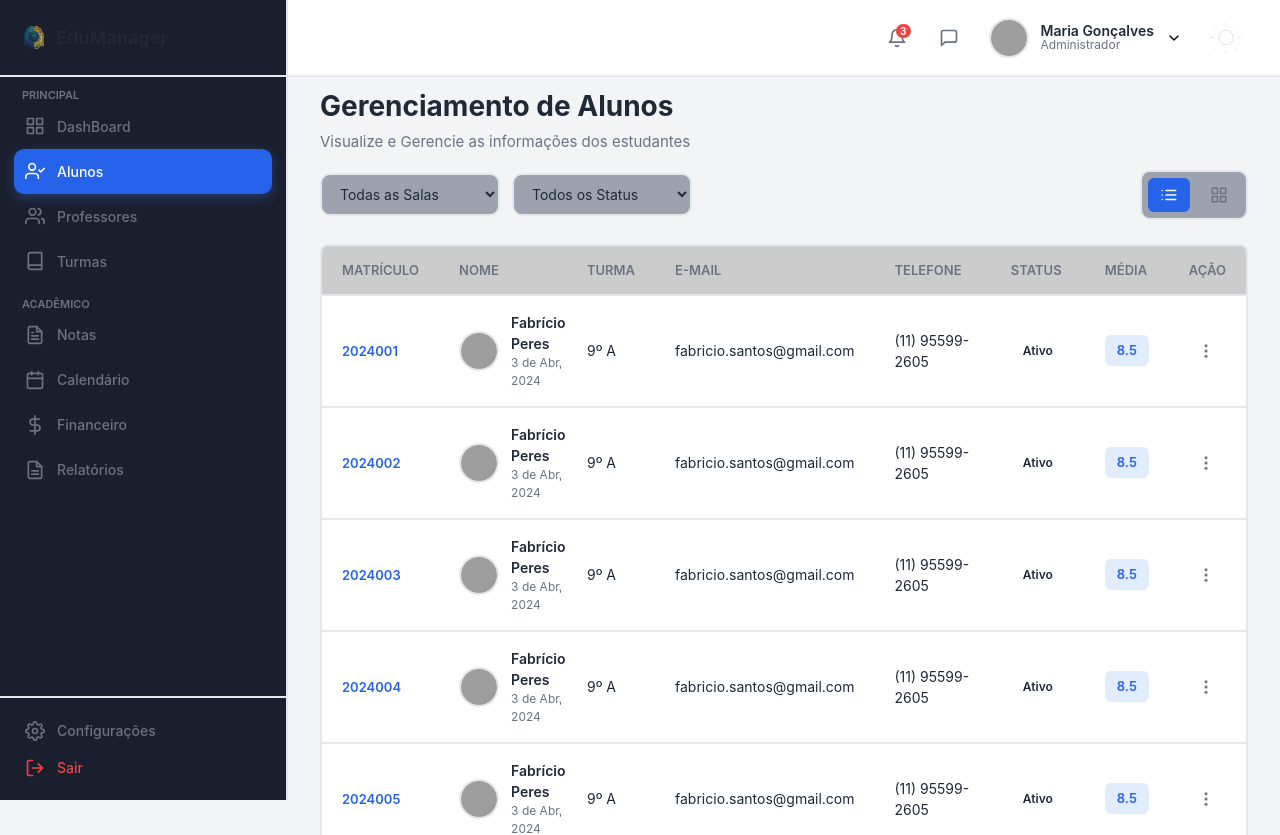
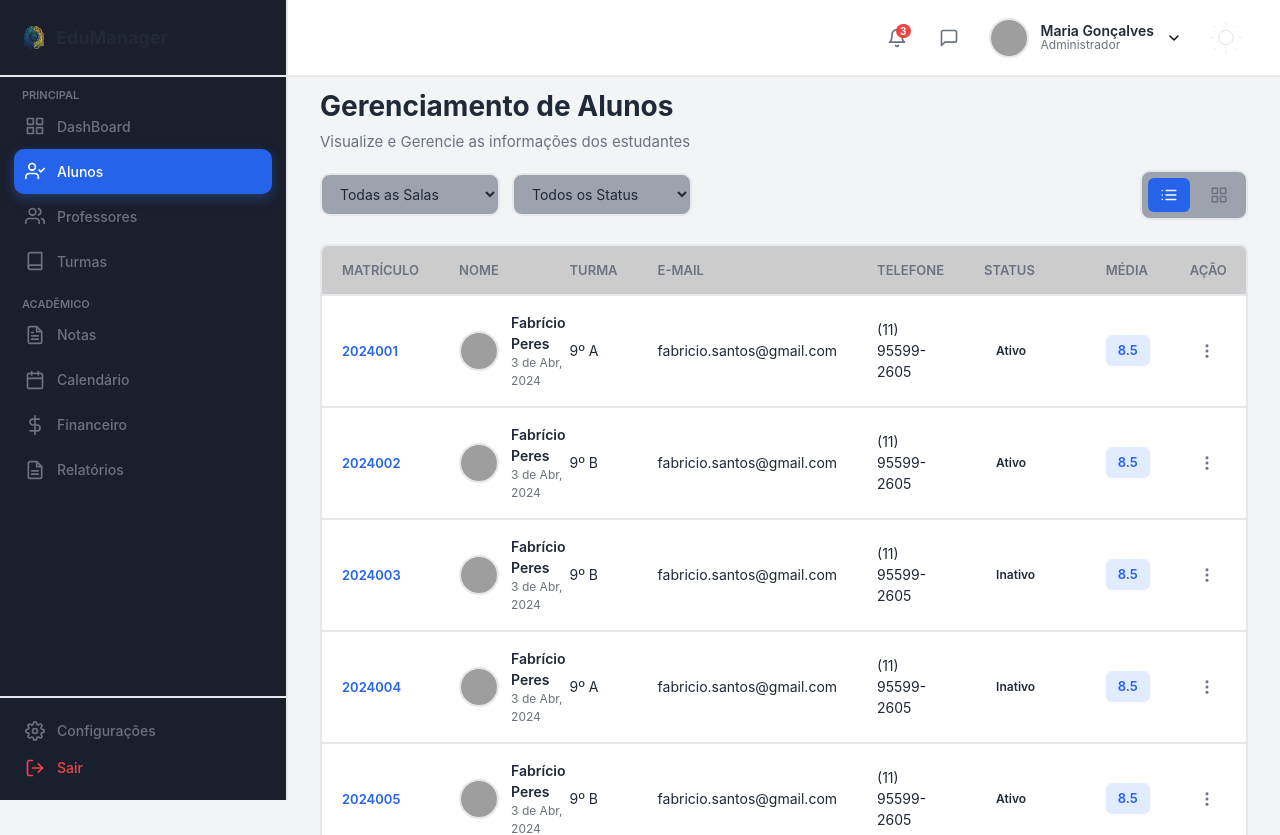
Before and after one commit to DevPeress/EduConnect-Web, a React (Vite) app: page /admin/alunos in a window 1280 px wide. Shown: the top 835 px of the page. Built offline with nearby package versions, Linux system fonts and the light colour scheme; grey boxes are pictures that could not be loaded.

Commit message:
Ajuste dos dados

```diff
--- a/src/paginas/Administracao/Alunos/index.tsx
+++ b/src/paginas/Administracao/Alunos/index.tsx
@@ -22,15 +22,20 @@ const AlunosAdmin = () => {
       prevDados + 6 > alunos.length ? alunos.length : prevDados + 6
     );
     setPagina((prevDados) => ({
-      ...prevDados, atual: prevDados.atual + 1 > prevDados.maxima ? prevDados.maxima : prevDados.atual + 1
-    }))
+      ...prevDados,
+      atual:
+        prevDados.atual + 1 > prevDados.maxima
+          ? prevDados.maxima
+          : prevDados.atual + 1,
+    }));
   };
 
   const VoltarPagina = () => {
     setMostrar((prevDados) => (prevDados - 6 <= 6 ? 6 : prevDados - 6));
     setPagina((prevDados) => ({
-      ...prevDados, atual: prevDados.atual - 1 > 1 ? prevDados.atual - 1 : 1
-    }))
+      ...prevDados,
+      atual: prevDados.atual - 1 > 1 ? prevDados.atual - 1 : 1,
+    }));
   };
 
   const head: string[] = [
@@ -59,7 +64,7 @@ const AlunosAdmin = () => {
       ra: "2024002",
       nome: "Fabrício Peres",
       nasc: "3 de Abr, 2024",
-      turma: "9º A",
+      turma: "9º B",
       email: "fabricio.santos@gmail.com",
       telefone: "(11) 95599-2605",
       status: "Ativo",
@@ -69,10 +74,10 @@ const AlunosAdmin = () => {
       ra: "2024003",
       nome: "Fabrício Peres",
       nasc: "3 de Abr, 2024",
-      turma: "9º A",
+      turma: "9º B",
       email: "fabricio.santos@gmail.com",
       telefone: "(11) 95599-2605",
-      status: "Ativo",
+      status: "Inativo",
       media: 8.5,
     },
     {
@@ -82,14 +87,14 @@ const AlunosAdmin = () => {
       turma: "9º A",
       email: "fabricio.santos@gmail.com",
       telefone: "(11) 95599-2605",
-      status: "Ativo",
+      status: "Inativo",
       media: 8.5,
     },
     {
       ra: "2024005",
       nome: "Fabrício Peres",
       nasc: "3 de Abr, 2024",
-      turma: "9º A",
+      turma: "9º B",
       email: "fabricio.santos@gmail.com",
       telefone: "(11) 95599-2605",
       status: "Ativo",
@@ -102,17 +107,17 @@ const AlunosAdmin = () => {
       turma: "9º A",
       email: "fabricio.santos@gmail.com",
       telefone: "(11) 95599-2605",
-      status: "Ativo",
+      status: "Suspenso",
       media: 8.5,
     },
     {
       ra: "2024007",
       nome: "Fabrício Peres",
       nasc: "3 de Abr, 2024",
-      turma: "9º A",
+      turma: "9º B",
       email: "fabricio.santos@gmail.com",
       telefone: "(11) 95599-2605",
-      status: "Ativo",
+      status: "Suspenso",
       media: 8.5,
     },
     {
```
